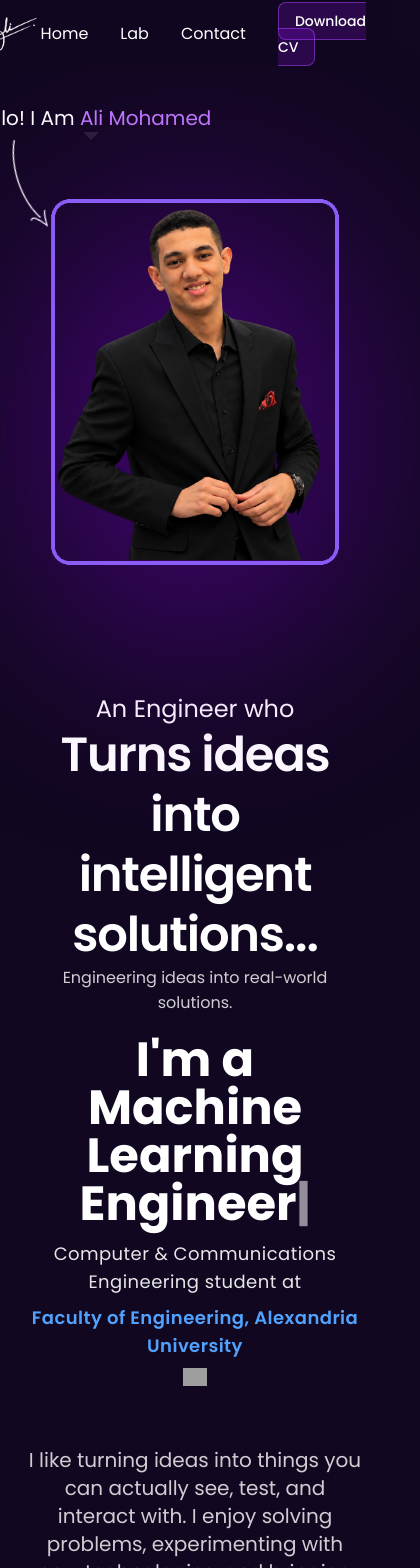
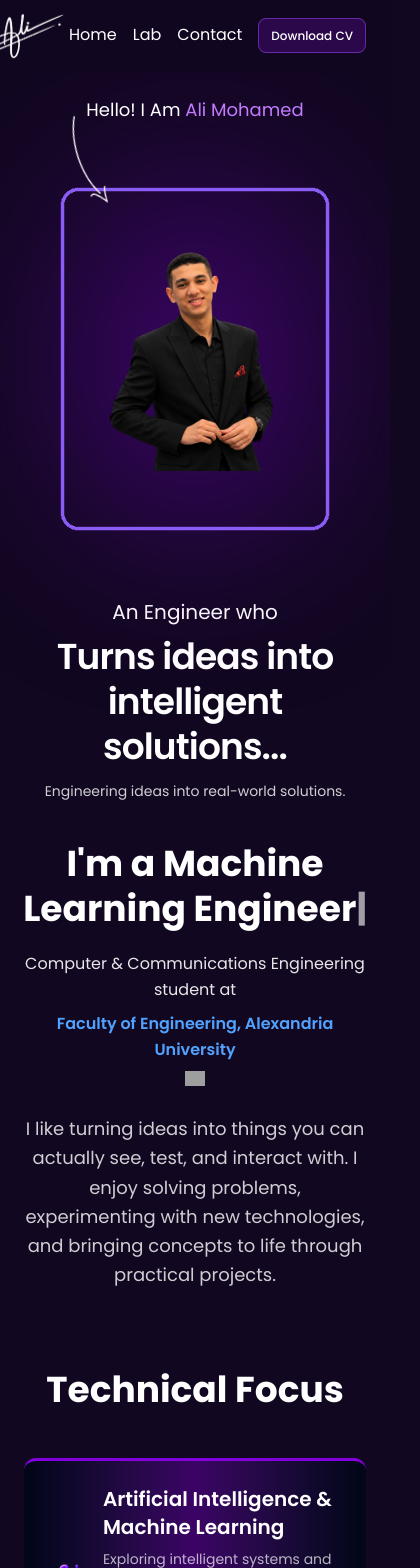
Before and after one commit to AliMohamed3122005/Portfolio, a Next.js app: page / in a window 390 px wide. Shown: the top 1568 px of the page, 420 px wide, since content can reach past the window. Built offline with nearby package versions, Linux system fonts and the light colour scheme; grey boxes are pictures that could not be loaded.

Commit message:
Improve responsive layout

```diff
--- a/app/components/Banner.tsx
+++ b/app/components/Banner.tsx
@@ -1,7 +1,7 @@
 "use client";
 
 import Image from "next/image";
-import { useState, useEffect } from "react";
+import { useEffect, useState } from "react";
 
 const texts = [
   "AI Engineer",
@@ -21,7 +21,9 @@ export default function Banner(): React.JSX.Element {
     if (!isDeleting) {
       if (displayedText.length < currentText.length) {
         const timeout = setTimeout(() => {
-          setDisplayedText(currentText.slice(0, displayedText.length + 1));
+          setDisplayedText(
+            currentText.slice(0, displayedText.length + 1)
+          );
         }, typingSpeed);
 
         return () => clearTimeout(timeout);
@@ -36,7 +38,9 @@ export default function Banner(): React.JSX.Element {
     } else {
       if (displayedText.length > 0) {
         const timeout = setTimeout(() => {
-          setDisplayedText(currentText.slice(0, displayedText.length - 1));
+          setDisplayedText(
+            currentText.slice(0, displayedText.length - 1)
+          );
         }, typingSpeed);
 
         return () => clearTimeout(timeout);
@@ -51,49 +55,151 @@ export default function Banner(): React.JSX.Element {
   return (
     <section
       id="home"
-      className="min-h-screen flex items-center justify-center pt-16 px-6"
+      className="min-h-screen px-4 overflow-hidden pt-24 lg:px-6 lg:pt-16"
       style={{ scrollMarginTop: "110px" }}
     >
       <div className="container mx-auto max-w-6xl">
-        <div className="flex flex-col lg:flex-row items-center">
 
-          {/* ================= LEFT SIDE - IMAGE ================= */}
-          <div className="flex justify-center lg:justify-end relative w-full lg:w-auto">
-            <div className="relative top-10">
+        {/* =========================================================
+            MOBILE VERSION
+            This exists only for screens smaller than lg.
+            Desktop version below stays independent.
+           ========================================================= */}
+        <div className="lg:hidden flex flex-col items-center text-center">
 
-              {/* Mobile: Hello text */}
-              <div className="lg:hidden -top-150 z-10">
+          {/* Hello */}
+          <div className="relative z-20 mb-5">
             <div className="relative inline-block">
 
               <Image
                 src="/assets/arrow.png"
                 alt="Arrow pointer"
-                    width={80}
-                    height={80}
-                    className="absolute top-5 rotate-z-280"
+                width={70}
+                height={70}
+                className="absolute -left-14 top-1 rotate-[280deg]"
                 style={{
                   width: "auto",
                   height: "auto",
                 }}
               />
 
-                  <div className="relative">
-                    <p className="text-white text-xl whitespace-nowrap">
+              <p className="text-lg text-white whitespace-nowrap">
                 Hello! I Am{" "}
                 <span className="text-purple-400">
                   Ali Mohamed
                 </span>
               </p>
             </div>
+          </div>
 
-                  <div className="absolute -bottom-2 left-1/2 transform -translate-x-1/2 w-0 h-0 border-l-8 border-l-transparent border-r-8 border-r-transparent border-t-8 border-t-white/10"></div>
+          {/* Image + Frame */}
+          <div className="relative w-[280px] h-[430px] mb-6">
+
+            {/* Purple Glow */}
+            <div
+              className="
+                absolute
+                left-1/2
+                top-1/2
+                -translate-x-1/2
+                -translate-y-1/2
+                w-[230px]
+                h-[350px]
+                rounded-full
+                bg-purple-700/40
+                blur-[90px]
+              "
+            />
+
+            {/* Frame */}
+            <Image
+              src="/assets/frame.png"
+              alt=""
+              fill
+              className="object-contain z-0"
+            />
+
+            {/* Ali */}
+            <Image
+              src="/assets/ali.png"
+              alt="Ali Mohamed"
+              fill
+              className="object-contain z-10"
+              priority
+            />
+          </div>
+
+          {/* Main Heading */}
+          <div className="max-w-[370px]">
+
+            <p className="text-xl text-white mb-2">
+              An Engineer who
+            </p>
+
+            <h1 className="text-4xl font-semibold text-white leading-tight tracking-tight">
+              Turns ideas into
+              <br />
+              intelligent solutions...
+            </h1>
+
+            <p className="text-sm text-white/80 mt-3">
+              Engineering ideas into real-world solutions.
+            </p>
+          </div>
+
+          {/* Animated Title */}
+          <div className="mt-10 w-full">
+
+            <p className="text-4xl text-white font-bold leading-tight">
+              I&apos;m a{" "}
+              <span className="text-white">
+                {displayedText}
+              </span>
+              <span className="animate-pulse">|</span>
+            </p>
+
+            {/* University */}
+            <div className="mt-5 flex flex-wrap items-center justify-center gap-2 text-base text-white/90 leading-relaxed">
+
+              <span>
+                Computer &amp; Communications Engineering student at
+              </span>
+
+              <span className="text-blue-400 font-semibold">
+                Faculty of Engineering, Alexandria University
+              </span>
+
+              <Image
+                src="/assets/engineering-logo.png"
+                alt="Faculty of Engineering"
+                width={22}
+                height={22}
+                className="w-5 h-5 object-contain"
+              />
+            </div>
+
+            {/* About */}
+            <p className="text-lg text-white/80 max-w-[340px] mx-auto mt-7 leading-relaxed">
+              I like turning ideas into things you can actually see,
+              test, and interact with. I enjoy solving problems,
+              experimenting with new technologies, and bringing concepts
+              to life through practical projects.
+            </p>
           </div>
         </div>
 
-              {/* =====================================================
-                  IMAGE CONTAINER
-                  The image size is controlled independently.
-                 ===================================================== */}
+        {/* =========================================================
+            DESKTOP VERSION
+            Kept separate so mobile changes do not affect desktop.
+           ========================================================= */}
+        <div className="hidden lg:block">
+
+          <div className="flex flex-row items-center">
+
+            {/* ================= LEFT SIDE - IMAGE ================= */}
+            <div className="flex justify-center lg:justify-end relative w-full lg:w-auto">
+              <div className="relative top-10">
+
                 <div className="relative w-[450px] h-[600px]">
 
                   {/* Purple Glow */}
@@ -112,14 +218,7 @@ export default function Banner(): React.JSX.Element {
                     "
                   />
 
-                {/* =====================================================
-                    FRAME
-                    CHANGE ONLY THIS SECTION TO RESIZE / MOVE THE FRAME
-
-                    width / height -> frame size
-                    top -> move frame up/down
-                    left -> move frame left/right
-                   ===================================================== */}
+                  {/* Frame */}
                   <Image
                     src="/assets/frame.png"
                     alt=""
@@ -134,10 +233,7 @@ export default function Banner(): React.JSX.Element {
                     "
                   />
 
-                {/* =====================================================
-                    ALI IMAGE
-                    THIS SIZE IS INDEPENDENT FROM THE FRAME
-                   ===================================================== */}
+                  {/* Ali Image */}
                   <Image
                     src="/assets/ali.png"
                     alt="Ali Mohamed"
@@ -145,7 +241,9 @@ export default function Banner(): React.JSX.Element {
                     height={600}
                     className="
                       absolute
-                    top-17 left-0 right -2
+                      top-17
+                      left-0
+                      right-2
                       w-full
                       h-full
                       object-contain
@@ -158,10 +256,10 @@ export default function Banner(): React.JSX.Element {
             </div>
 
             {/* ================= RIGHT SIDE - TEXT ================= */}
-          <div className="flex-1 space-y-6 text-center lg:text-left">
+            <div className="flex-1 space-y-6 text-left">
 
-            {/* Desktop: Hello text */}
-            <div className="hidden lg:inline-block relative">
+              {/* Hello */}
+              <div className="inline-block relative">
 
                 <Image
                   src="/assets/arrow.png"
@@ -197,11 +295,11 @@ export default function Banner(): React.JSX.Element {
 
               {/* Main heading */}
               <div>
-              <p className="text-2xl">
+                <p className="text-2xl text-white">
                   An Engineer who
                 </p>
 
-              <h1 className="text-5xl tracking-tight lg:text-7xl font-semibold text-white leading-tight">
+                <h1 className="text-7xl tracking-tight font-semibold text-white leading-tight">
                   Turns ideas into
                   <br />
                   intelligent solutions...
@@ -215,7 +313,7 @@ export default function Banner(): React.JSX.Element {
           </div>
 
           {/* ================= BOTTOM SECTION ================= */}
-        <div className="space-y-3 pt-5 text-center lg:text-left">
+          <div className="space-y-3 pt-5 text-left">
 
             {/* Animated title */}
             <p className="text-5xl text-white font-bold">
@@ -224,7 +322,8 @@ export default function Banner(): React.JSX.Element {
             </p>
 
             {/* University */}
-          <p className="text-lg lg:text-xl text-white/90 tracking-wide flex flex-wrap items-center justify-center lg:justify-start gap-2">
+            <p className="text-xl text-white/90 tracking-wide flex flex-wrap items-center justify-start gap-2">
+
               <span>
                 Computer &amp; Communications Engineering student at
               </span>
@@ -243,13 +342,15 @@ export default function Banner(): React.JSX.Element {
             </p>
 
             {/* About me */}
-          <p className="text-xl text-white/80 max-w-2xl mt-15 mx-auto lg:mx-0">
-            I like turning ideas into things you can actually see, test, and
-            interact with. I enjoy solving problems, experimenting with new
-            technologies, and bringing concepts to life through practical
-            projects. For me, the best part of building something is watching
-            it come to life and work exactly as intended.
+            <p className="text-xl text-white/80 max-w-2xl mt-15">
+              I like turning ideas into things you can actually see, test,
+              and interact with. I enjoy solving problems, experimenting
+              with new technologies, and bringing concepts to life through
+              practical projects. For me, the best part of building
+              something is watching it come to life and work exactly as
+              intended.
             </p>
+          </div>
         </div>
 
       </div>
--- a/app/components/Header.tsx
+++ b/app/components/Header.tsx
@@ -21,8 +21,7 @@ export default function Header(): React.JSX.Element {
           </Link>
 
           {/* Navigation */}
-          <ul className="flex items-center gap-8 list-none m-0 p-0">
-
+          <ul className="flex items-center gap-4 md:gap-8 list-none m-0 p-0">
             {/* Home */}
             <li className="m-0 p-0">
               <Link
@@ -58,8 +57,7 @@ export default function Header(): React.JSX.Element {
               <a
                 href="/cv/Ali-Mohamed-Cv.pdf"
                 download
-                className="px-4 py-2 rounded-lg bg-purple-600/20 border border-purple-500/50 text-white hover:bg-purple-600/40 hover:border-purple-400 transition-all duration-200 text-sm font-medium"
-              >
+                className="px-3 py-2 md:px-4 rounded-lg bg-purple-600/20 border border-purple-500/50 text-white hover:bg-purple-600/40 hover:border-purple-400 transition-all duration-200 text-xs md:text-sm font-medium whitespace-nowrap"              >
                 Download CV
               </a>
             </li>
--- a/app/components/Projects.tsx
+++ b/app/components/Projects.tsx
@@ -41,41 +41,60 @@ const featuredProjects: Project[] = [
 
 export default function Projects(): React.JSX.Element {
   return (
-    <section id="lab" className="py-20 px-6">
+    <section
+      id="lab"
+      className="py-16 px-4 overflow-hidden sm:px-6 lg:py-20"
+    >
       <div className="container mx-auto max-w-7xl">
         {featuredProjects.map((project, index) => {
           const isEven = index % 2 === 1;
 
           return (
-            <div key={project.id} className="mb-20 last:mb-0">
-              <div className={`relative grid grid-cols-1 lg:grid-cols-2 gap-8 lg:gap-12 items-center ${
+            <div
+              key={project.id}
+              className="mb-20 last:mb-0"
+            >
+              <div
+                className={`relative grid grid-cols-1 gap-10 items-center lg:grid-cols-2 lg:gap-12 ${
                   isEven ? "lg:grid-flow-dense" : ""
-              }`}>
-                {/* Text Content */}
-              <div
-                className={`${
-                  isEven ? "lg:col-start-2 lg:ml-5" : "lg:-ml-5"
                 }`}
               >
-                <p className="text-purple-400 text-lg lg:text-xl mb-2 font-medium">
-                  {project.id === 4 ? "Ongoing Project" : "Featured Project"}
+                {/* ================= TEXT CONTENT ================= */}
+                <div
+                  className={`w-full ${
+                    isEven
+                      ? "lg:col-start-2 lg:ml-5"
+                      : "lg:-ml-5"
+                  }`}
+                >
+                  {/* Project Type */}
+                  <p className="text-purple-400 text-lg sm:text-xl mb-2 font-medium">
+                    {project.id === 4
+                      ? "Ongoing Project"
+                      : "Featured Project"}
                   </p>
-                  <h3 className="text-3xl lg:text-4xl font-bold text-white mb-6">
+
+                  {/* Project Title */}
+                  <h3 className="text-2xl sm:text-3xl lg:text-4xl font-bold text-white mb-6 leading-tight">
                     {project.title}
                   </h3>
-                  {/* Description Card - extends over image */}
+
+                  {/* Description Card */}
                   <div className="relative z-10 mb-6">
-                    <div className={`bg-gradient-to-br from-white/5 to-white/10 backdrop-blur-md rounded-2xl p-6 lg:p-8 border border-white/10 shadow-lg ${
+                    <div
+                      className={`w-full bg-gradient-to-br from-white/5 to-white/10 backdrop-blur-md rounded-2xl p-5 sm:p-6 lg:p-8 border border-white/10 shadow-lg ${
                         isEven
                           ? "lg:ml-0"
                           : "lg:w-[calc(100%+20%)] lg:-ml-20"
-                    }`}>
-                      <p className="text-white/90 text-base lg:text-lg leading-relaxed">
+                      }`}
+                    >
+                      <p className="text-white/90 text-base sm:text-lg leading-relaxed">
                         {project.description}
                       </p>
                     </div>
                   </div>
-                  {/* Website link */}
+
+                  {/* Project Link */}
                   {project.link && (
                     <div className="flex gap-4">
                       <a
@@ -96,7 +115,12 @@ export default function Projects(): React.JSX.Element {
                           className="w-6 h-6"
                         >
                           <circle cx="12" cy="12" r="10" />
-                          <line x1="2" y1="12" x2="22" y2="12" />
+                          <line
+                            x1="2"
+                            y1="12"
+                            x2="22"
+                            y2="12"
+                          />
                           <path d="M12 2a15.3 15.3 0 0 1 4 10 15.3 15.3 0 0 1-4 10 15.3 15.3 0 0 1-4-10 15.3 15.3 0 0 1 4-10z" />
                         </svg>
                       </a>
@@ -104,16 +128,37 @@ export default function Projects(): React.JSX.Element {
                   )}
                 </div>
 
-                {/* Image Content */}
-                <div className={`${isEven ? "lg:col-start-1 lg:row-start-1" : ""}`}>
-                  <div className="relative w-full aspect-[11/12] rounded-2xl overflow-hidden bg-[#110720] p-2 lg:p-3 shadow-2xl">
+                {/* ================= IMAGE CONTENT ================= */}
+                <div
+                  className={`w-full ${
+                    isEven
+                      ? "lg:col-start-1 lg:row-start-1"
+                      : ""
+                  }`}
+                >
+                  <div
+                    className="
+                      relative
+                      w-full
+                      aspect-[4/3]
+                      sm:aspect-[5/4]
+                      lg:aspect-[11/12]
+                      rounded-2xl
+                      overflow-hidden
+                      bg-[#110720]
+                      p-2
+                      sm:p-3
+                      shadow-2xl
+                    "
+                  >
                     <div className="relative w-full h-full rounded-lg overflow-hidden">
                       <Image
                         src={project.image}
                         alt={project.title}
                         fill
                         sizes="(max-width: 1024px) 100vw, 50vw"
-                        className="object-contain"                      />
+                        className="object-contain"
+                      />
                     </div>
                   </div>
                 </div>
```
Lines whose indentation alone changed are shown as unchanged.
